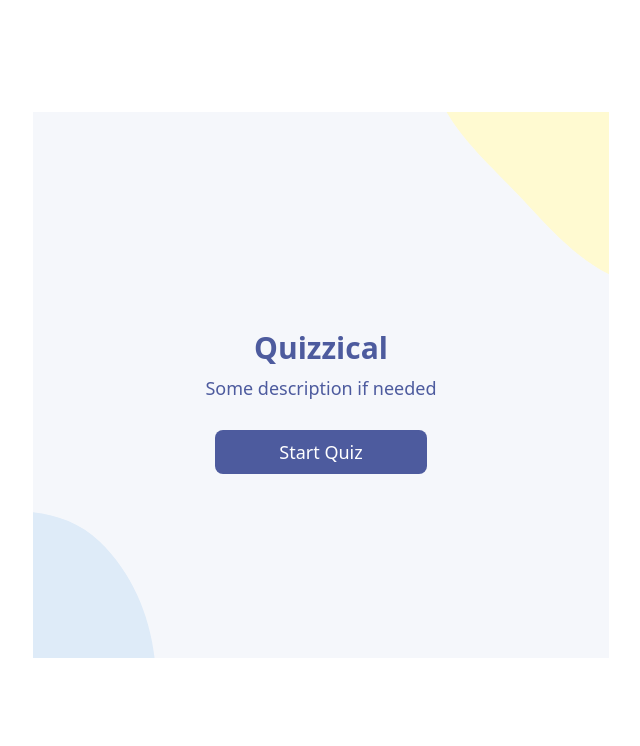
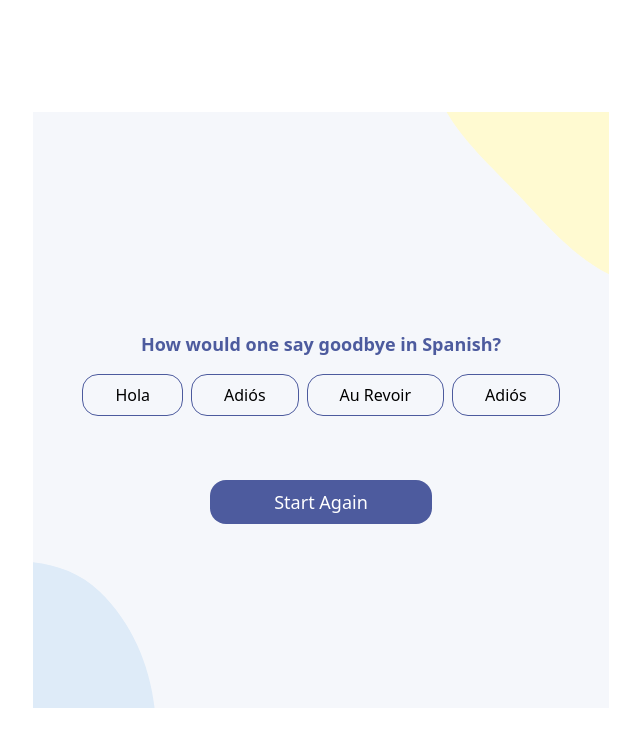
Before and after one commit to mutesialine/quizzical-app, a React (Create React App) app: page /answer in a window 1280 px wide. Shown: the top 746 px of the page, without its empty margins (319-959 px from the left). Built offline with nearby package versions, Linux system fonts and the light colour scheme.

Commit message:
feat:add two pages

```diff
--- a/package.json
+++ b/package.json
@@ -8,6 +8,7 @@
     "@testing-library/user-event": "^13.5.0",
     "react": "^18.2.0",
     "react-dom": "^18.2.0",
+    "react-router-dom": "^6.8.2",
     "react-scripts": "5.0.1",
     "web-vitals": "^2.1.4"
   },
--- a/src/App.js
+++ b/src/App.js
@@ -1,9 +1,17 @@
 import Home from "./components/pages/Home";
-
+import Questions from "./components/pages/Questions";
+import {BrowserRouter as Router ,Routes, Route} from "react-router-dom"
+import Answers from "./components/pages/Answers";
 export default function App() {
   return (
     <>
-      <Home />
+      <Router>
+        <Routes>
+          <Route path="/" element={<Home />} />
+          <Route path="/question" element={<Questions />} />
+          <Route path="/answer" element={<Answers />} />
+        </Routes>
+      </Router>
     </>
   );
 }
--- /dev/null
+++ b/src/components/pages/Answers.jsx
@@ -0,0 +1,34 @@
+import Button from "../ui/Button";
+import LinkButton from "../ui/LinkButton";
+
+export default function Answers() {
+  return (
+    <div className=" w-full max-w-xl mx-auto mt-28 bg-lightgray">
+      <div className="flex flex-col place-content-center items-center  pt-54.5 pb-46 relative overflow-hidden">
+        <img
+          src="/icons/blob 5 (1).svg"
+          alt="buble"
+          className="w-58.57 absolute -top-8 -right-14"
+        />
+        <h2 className="font-bold text-lg text-violet  pb-4 px-8">
+          How would one say goodbye in Spanish?
+        </h2>
+        <div className="flex gap-x-2">
+          <Button text="Hola" />
+          <Button text="Adiós" />
+          <Button text="Au Revoir" />
+          <Button text="Adiós" />
+        </div>
+        <img
+          src="/icons/blob 5.svg"
+          alt="buble"
+          className="w-58.57 absolute -bottom-10 -left-28"
+        />
+        <div className="pt-16 flex gap-2">
+          <LinkButton link="/" name="Start Again" />
+
+        </div>
+      </div>
+    </div>
+  );
+}
--- a/src/components/pages/Home.jsx
+++ b/src/components/pages/Home.jsx
@@ -14,7 +14,7 @@ export default function Home (){
         <p className="text-lg font-normal pt-2 pb-7">
           Some description if needed
         </p>
-        <LinkButton name="Start Quiz" />
+        <LinkButton name="Start Quiz" link='/question' handleData="setData" />
         <img
           src="/icons/blob 5.svg"
           alt="buble"
--- /dev/null
+++ b/src/components/pages/Questions.jsx
@@ -0,0 +1,49 @@
+import Button from "../ui/Button";
+import LinkButton from "../ui/LinkButton";
+import { useEffect, useState } from "react";
+
+
+
+
+export default function Questions() {
+  const[Data,setData]=useState()
+
+  const Question = Data?.map((eachQuestion, key) => {
+   return (
+     <div>
+       <p key={key}>{eachQuestion.question}</p>
+       <p>{eachQuestion.correct_answer}</p>
+     </div>
+   );
+
+  });
+useEffect(()=>{
+  fetch("https://opentdb.com/api.php?amount=5")
+  .then(res=>res.json())
+  .then(Data=>{
+    setData(Data.results)
+  })
+},[])
+  return (
+    <div className=" w-full max-w-xl mx-auto mt-28 bg-lightgray">
+      <div className="flex flex-col place-content-center items-center py-6 px-12 relative overflow-hidden">
+        <img
+          src="/icons/blob 5 (1).svg"
+          alt="buble"
+          className="w-58.57 absolute -top-8 -right-14"
+        />
+        <div className="font-bold text-lg text-violet pb-4 space-y-4"> {Question}</div>
+        <p>{Data? "":"Please wait"}</p>
+
+        <img
+          src="/icons/blob 5.svg"
+          alt="buble"
+          className="w-58.57 absolute -bottom-10 -left-28"
+        />
+        <div className="pt-16 flex gap-2">
+          <LinkButton link="/answer" name="Check Answer" />
+        </div>
+      </div>
+    </div>
+  );
+}
--- /dev/null
+++ b/src/components/ui/Button.jsx
@@ -0,0 +1,5 @@
+export default function Button (props){
+return(
+  <div className="px-8 py-2 rounded-2xl border border-violet">{props.text}</div>
+);
+}
--- a/src/components/ui/LinkButton.jsx
+++ b/src/components/ui/LinkButton.jsx
@@ -1,3 +1,3 @@
 export default function LinkButton(props){
-  return <button className="py-2 px-16 bg-violet rounded-lg text-white text-lg font-medium">{props.name}</button>;
+  return <a className="py-2 px-16 bg-violet rounded-2xl text-white text-lg font-medium" href={props.link} onClick={props.handleData}>{props.name}</a>;
 }
```
Also changed, not shown: src/components/pages/Question.jsx (added), 1 other file (tests, documents, lock files or other folders).
